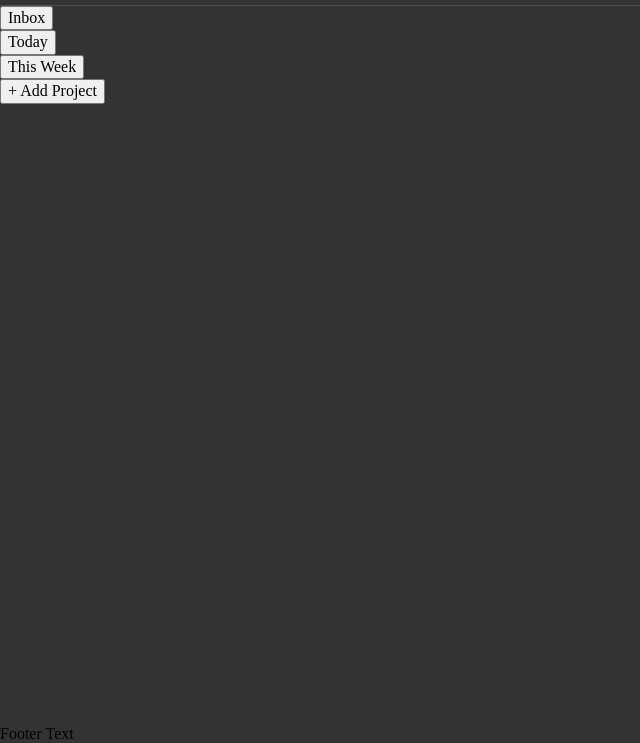
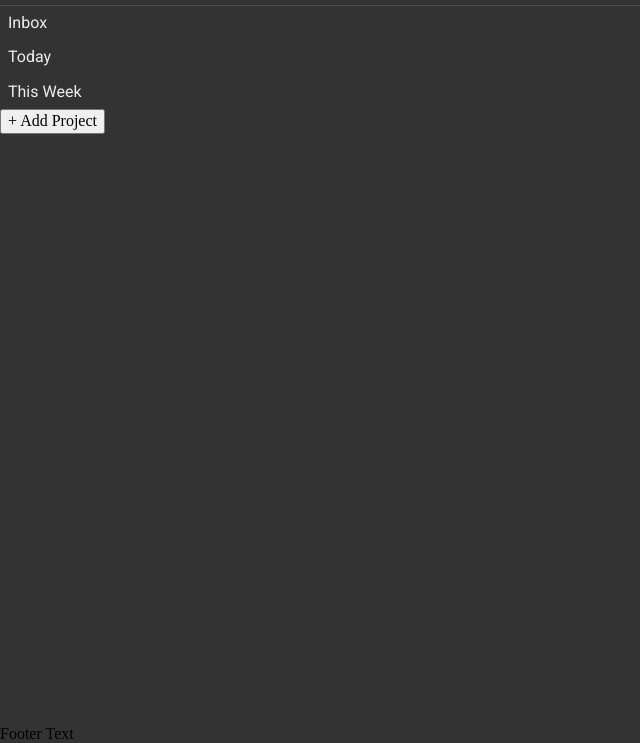
Before and after one commit to Christian-Tarello/ToDoApp, a website built with webpack: page src/index.html in a window 1280 px wide. Shown: the part 57-800 px from the top of the page, without its empty margins (0-640 px from the left). Built offline with nearby package versions, Linux system fonts and the light colour scheme; what pubsub-js would draw is missing.

Commit message:
Style collection buttons

```diff
--- a/src/style.css
+++ b/src/style.css
@@ -1,5 +1,5 @@
 @import "../node_modules/normalize.css/normalize.css";
-@import url('https://fonts.googleapis.com/css2?family=Roboto+Slab&display=swap');
+@import url('https://fonts.googleapis.com/css2?family=Roboto&family=Roboto+Slab&display=swap');
 
 *,
 *::before,
@@ -39,3 +39,65 @@ main {
     display: grid;
     grid-template-columns: 20ch 1fr;
 }
+
+.collectionButton {
+    position: relative;
+    color: #eee;
+    border-radius: 0.25rem;
+    display: grid;
+    grid-template-columns: 1fr auto;
+    font-family: 'Roboto', sans-serif;
+    transition: color 0.25s ease-in;
+    overflow: hidden;
+}
+
+.collectionButton:hover {
+    color: #333333;
+}
+
+.collectionButton-button,
+.collectionButton-deleteButton {
+    color: inherit;
+    background-color: transparent;
+    border: 0px transparent;
+    padding: 0.5rem;
+}
+
+.collectionButton-button {
+    text-align: start;
+}
+
+.collectionButton::after,
+.collectionButton::before {
+    content: ' ';
+    position: absolute;
+    top: 0;
+    right: 0;
+    bottom: 0;
+    left: 0;
+    pointer-events: none;
+    z-index: -1;
+}
+
+.collectionButton::after {
+    translate: 100%;
+    background-color: #d32f2f;
+    transition: translate 0.25s ease-in;
+}
+
+.collectionButton::before {
+    translate: -100%;
+    background-color: #eee;
+}
+
+.collectionButton:hover::before {
+    translate: 0;
+}
+
+.collectionButton:has(.collectionButton-deleteButton:hover) {
+    color: #eee;
+}
+
+.collectionButton:has(.collectionButton-deleteButton:hover)::after {
+    translate: 0;
+}
```
